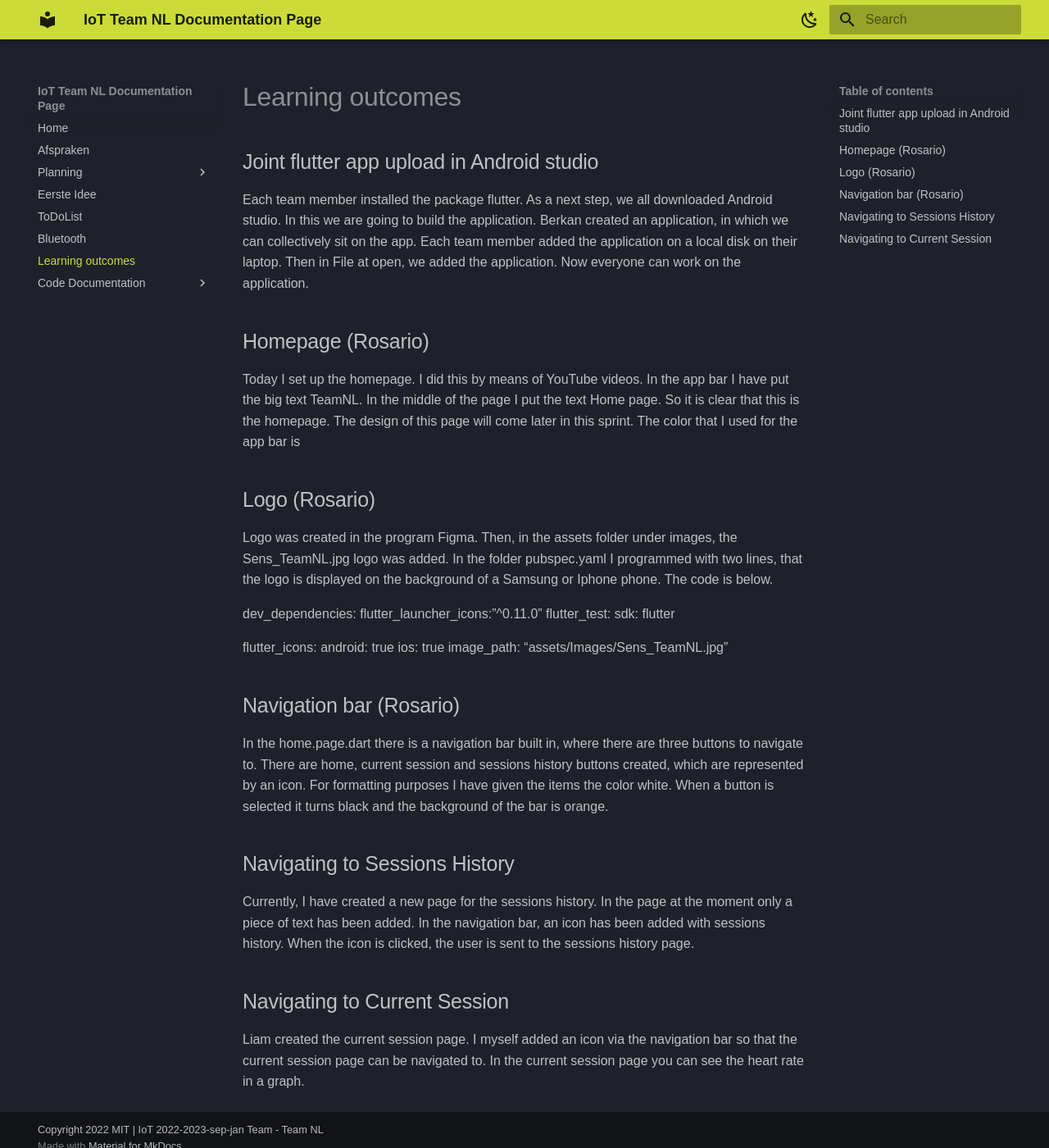
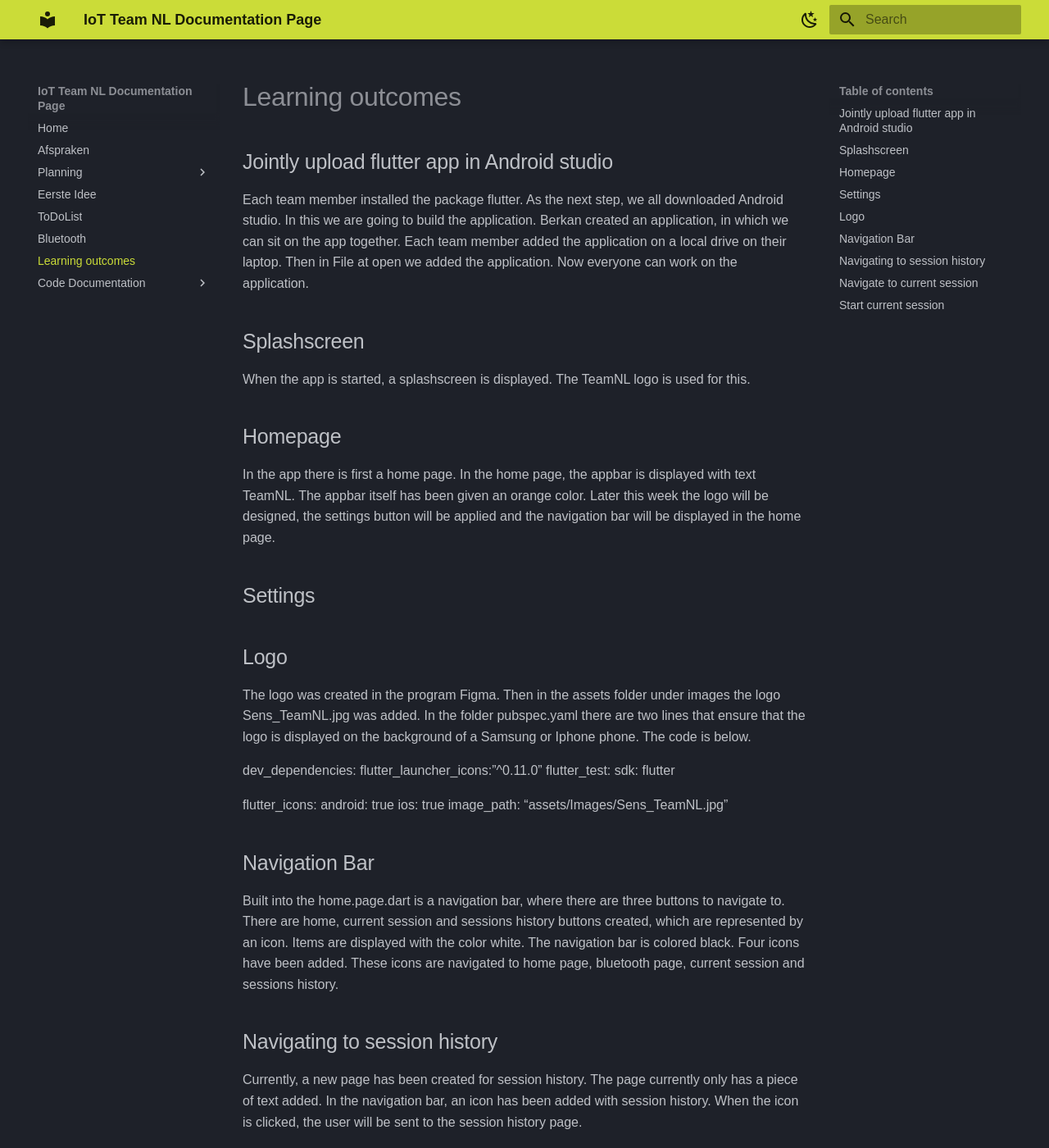
Before and after one commit to serg-and/team-nl-iot-2022, an MkDocs documentation site: the page built from docs/Learning outcomes.md, in a window 1280 px wide and 1400 px high. Shown: the whole window at 82% size. Built offline with MkDocs 1.6.1 and Material for MkDocs 9.7.7, drawn with Linux system fonts in a browser that asks for light colours; some web fonts are replaced; some of the changed text lies outside the part shown.

Commit message:
corrected spelling and added start session

```diff
--- a/docs/Learning outcomes.md
+++ b/docs/Learning outcomes.md
@@ -1,28 +1,36 @@
-##Joint flutter app upload in Android studio
-Each team member installed the package flutter. As a next step, we all downloaded Android studio. In this we are going to build the application. Berkan created an application, in which we can collectively sit on the app.  Each team member added the application on a local disk on their laptop. Then in File at open, we added the application. Now everyone can work on the application.
+#Learning outcomes
+##Jointly upload flutter app in Android studio
+Each team member installed the package flutter. As the next step, we all downloaded Android studio. In this we are going to build the application. Berkan created an application, in which we can sit on the app together. Each team member added the application on a local drive on their laptop. Then in File at open we added the application. Now everyone can work on the application.
 
-##Homepage (Rosario)
-Today I set up the homepage. I did this by means of YouTube videos. In the app bar I have put the big text TeamNL. In the middle of the page I put the text Home page. So it is clear that this is the homepage. The design of this page will come later in this sprint. The color that I used for the app bar is
+##Splashscreen
+When the app is started, a splashscreen is displayed. The TeamNL logo is used for this.
 
-##Logo (Rosario)
-Logo was created in the program Figma. Then, in the assets folder under images, the Sens_TeamNL.jpg logo was added. In the folder pubspec.yaml I programmed with two lines, that the logo is displayed on the background of a Samsung or Iphone phone. The code is below.
+##Homepage
+In the app there is first a home page. In the home page, the appbar is displayed with text TeamNL. The appbar itself has been given an orange color. Later this week the logo will be designed, the settings button will be applied and the navigation bar will be displayed in the home page.
 
+##Settings
+
+##Logo
+The logo was created in the program Figma. Then in the assets folder under images the logo Sens_TeamNL.jpg was added. In the folder pubspec.yaml there are two lines that ensure that the logo is displayed on the background of a Samsung or Iphone phone. The code is below.
 
 dev_dependencies:
-  flutter_launcher_icons:"^0.11.0"
-  flutter_test:
-    sdk: flutter
+flutter_launcher_icons:"^0.11.0"
+flutter_test:
+sdk: flutter
 
 flutter_icons:
-  android: true
-  ios: true
-  image_path: "assets/Images/Sens_TeamNL.jpg"
+android: true
+ios: true
+image_path: "assets/Images/Sens_TeamNL.jpg"
 
-##Navigation bar (Rosario)
-In the home.page.dart there is a navigation bar built in, where there are three buttons to navigate to. There are home, current session and sessions history buttons created, which are represented by an icon. For formatting purposes I have given the items the color white. When a button is selected it turns black and the background of the bar is orange.
+##Navigation Bar
+Built into the home.page.dart is a navigation bar, where there are three buttons to navigate to. There are home, current session and sessions history buttons created, which are represented by an icon. Items are displayed with the color white. The navigation bar is colored black. Four icons have been added. These icons are navigated to home page, bluetooth page, current session and sessions history.
 
-##Navigating to Sessions History
-Currently, I have created a new page for the sessions history. In the page at the moment only a piece of text has been added. In the navigation bar, an icon has been added with sessions history. When the icon is clicked, the user is sent to the sessions history page.
+##Navigating to session history
+Currently, a new page has been created for session history. The page currently only has a piece of text added. In the navigation bar, an icon has been added with session history. When the icon is clicked, the user will be sent to the session history page.
 
-##Navigating to Current Session
-Liam created the current session page. I myself added an icon via the navigation bar so that the current session page can be navigated to. In the current session page you can see the heart rate in a graph.
+##Navigate to current session
+A new page has been created with the current session. Currently, the page displays text with current session. The navigation bar now shows all four options, to where to navigate.
+
+##Start current session
+A button has been added on the current page that causes a session to be started. When the user clicks the button, the user starts a session where the heartbeat is measured. This is then displayed in the graph.
```
